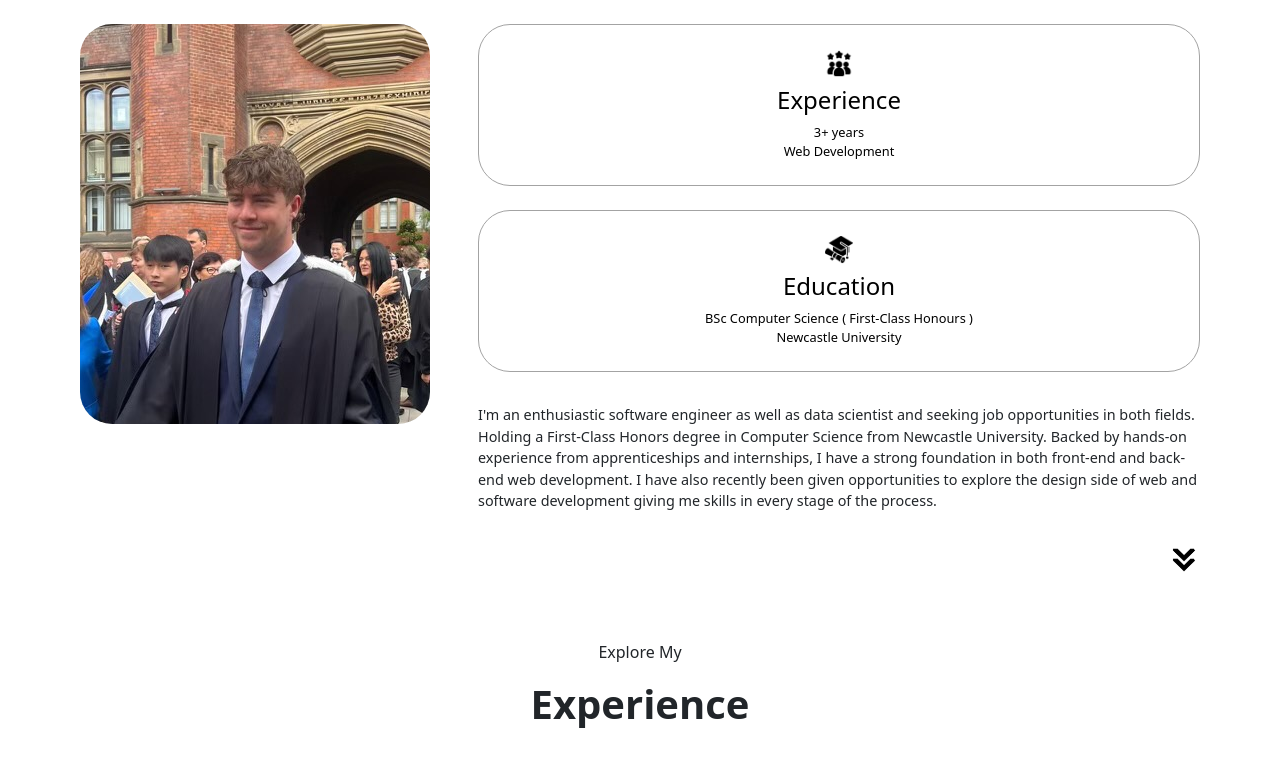
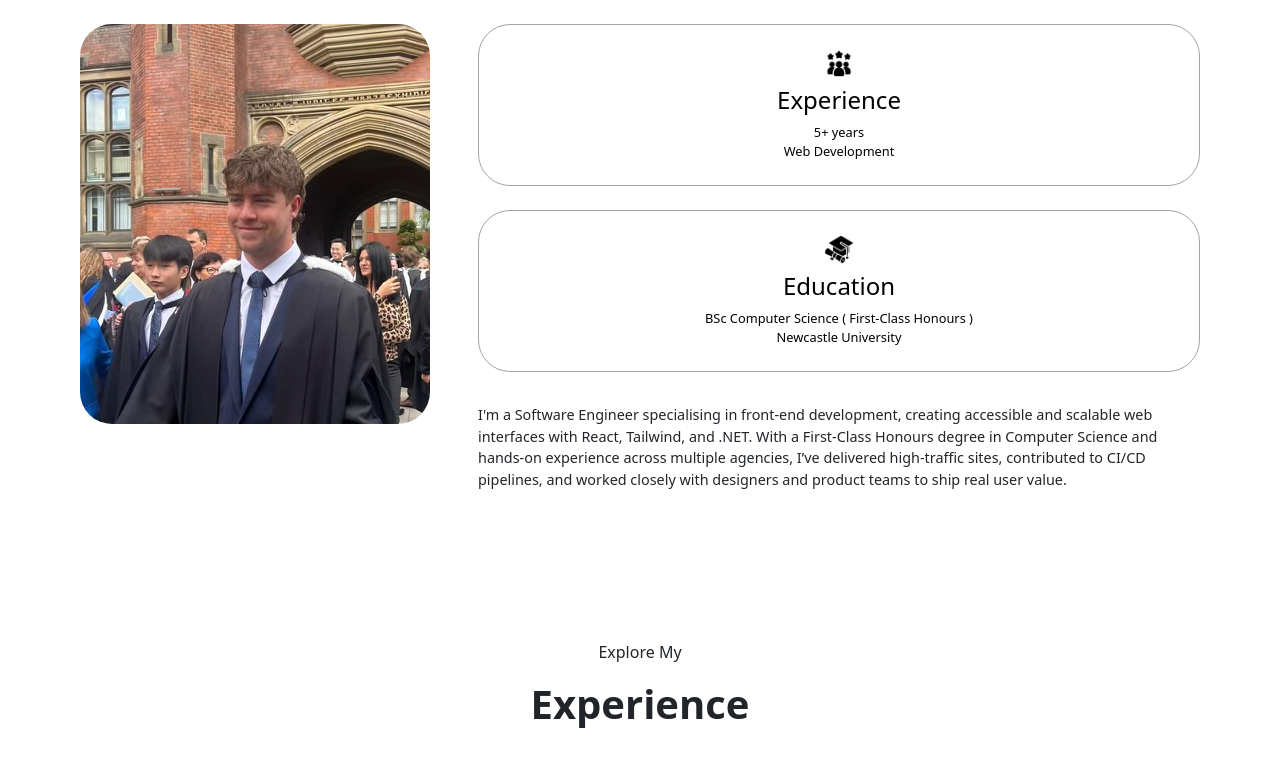
Before and after one commit to ethanmattison2002/personal-portfolio, a React (Create React App) app: page / in a window 1280 px wide. Shown: the part 960-1726 px from the top of the page. Built offline with nearby package versions, Linux system fonts and the light colour scheme.

Commit message:
Updated about me description and CV file

```diff
--- a/src/Pages/Home/AboutMe.jsx
+++ b/src/Pages/Home/AboutMe.jsx
@@ -18,7 +18,7 @@ export default function AboutMe() {
                         <div class="details--container about--details">
                             <img src="./img/portfolio.png" alt="Experience icon" class="icon"/>
                             <h3>Experience</h3>
-                            <p>3+ years <br/>Web Development</p>
+                            <p>5+ years <br/>Web Development</p>
                         </div>
                         <div class="details--container about--details">
                             <img src="./img/graduate.png" alt="Education icon" class="icon"/>
@@ -26,12 +26,11 @@ export default function AboutMe() {
                             <p>BSc Computer Science &#40; First-Class Honours &#41; <br/>Newcastle University</p>
                         </div>
                     </div>
-                    <p className="hero--section-description">I'm an enthusiastic software engineer as well as data scientist and seeking job opportunities in both fields. Holding a First-Class Honors degree in Computer Science from Newcastle University. Backed by hands-on experience from apprenticeships and internships, I have a strong foundation in both front-end and back-end web development. I have also recently been given opportunities to explore the design side of web and software development giving me skills in every stage of the process.</p>
+                    <p className="hero--section-description">
+                    I'm a Software Engineer specialising in front-end development, creating accessible and scalable web interfaces with React, Tailwind, and .NET. With a First-Class Honours degree in Computer Science and hands-on experience across multiple agencies, I’ve delivered high-traffic sites, contributed to CI/CD pipelines, and worked closely with designers and product teams to ship real user value.
+                    </p>
                 </div>
             </div>
-            <Link class="scroll-down" to="MyExperience">
-                <img src="./img/arrow.png" alt="Icon Arrow"/>
-            </Link>
         </section>
     )
 }
--- a/src/Pages/Home/MyProjects.jsx
+++ b/src/Pages/Home/MyProjects.jsx
@@ -29,9 +29,6 @@ export default function MyProjects() {
                     ))}
                 </div>
             </div>
-            <Link class="scroll-down" to="ContactMe">
-                <img src="./img/arrow.png" alt="Icon Arrow"/>
-            </Link>
         </section>
     )
 }
```
Also changed, not shown: 1 other file (tests, documents, lock files or other folders).
